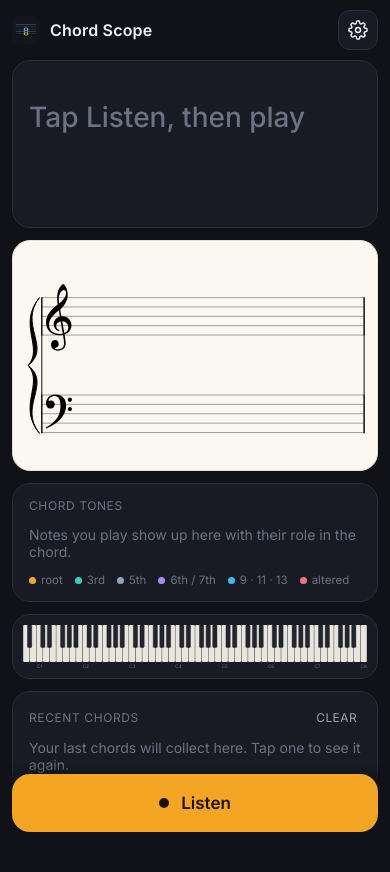
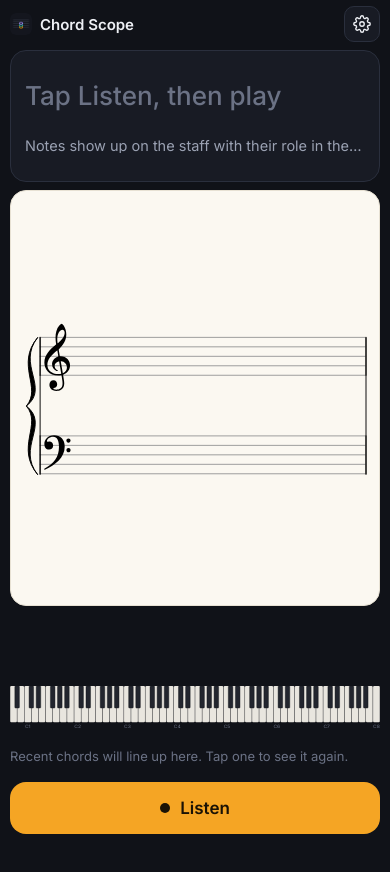
Before and after one commit to slackwater-builds/chord-scope, a plain HTML site: page index.html in a window 390 px wide. After the commit the page ends 844 px from the top, so only its background shows below. Drawn offline with Linux system fonts and the light colour scheme; a web font is replaced by a local one.

Commit message:
Fixed one-screen phone layout: no page resizing or zoom between chords
Co-Authored-By: Claude Opus 5.5 <noreply@anthropic.com>
Claude-Session: https://claude.ai/code/session_01UnBnwK7UMCWNSosJrYHXTq

```diff
--- a/index.html
+++ b/index.html
@@ -2,7 +2,7 @@
 <html lang="en">
 <head>
 <meta charset="utf-8">
-<meta name="viewport" content="width=device-width, initial-scale=1, viewport-fit=cover">
+<meta name="viewport" content="width=device-width, initial-scale=1, maximum-scale=1, viewport-fit=cover">
 <title>Chord Scope</title>
 <meta name="theme-color" content="#101218">
 <meta name="apple-mobile-web-app-capable" content="yes">
@@ -26,7 +26,6 @@
     --dim: #6b7285;
     --accent: #f5a524;
     --paper: #fbf8f1;
-    --ink: #1c1d22;
     --c-root: #f5a524;
     --c-third: #2dd4bf;
     --c-fifth: #94a3b8;
@@ -37,91 +36,117 @@
     --safe-b: env(safe-area-inset-bottom, 0px);
     --safe-l: env(safe-area-inset-left, 0px);
     --safe-r: env(safe-area-inset-right, 0px);
+    --gap: 8px;
   }
   * { box-sizing: border-box; -webkit-tap-highlight-color: transparent; }
-  html, body { margin: 0; background: var(--bg); color: var(--text); }
+  #app > * { min-width: 0; }
+  #chordName > span { flex: none; }
+  html, body { margin: 0; background: var(--bg); color: var(--text); width: 100%; overflow-x: hidden; }
+  html { -webkit-text-size-adjust: 100%; text-size-adjust: 100%; }
   body {
     font-family: Inter, system-ui, -apple-system, sans-serif;
-    min-height: 100dvh;
-    padding: calc(var(--safe-t) + 8px) calc(var(--safe-r) + 12px) calc(var(--safe-b) + 96px) calc(var(--safe-l) + 12px);
     -webkit-font-smoothing: antialiased;
     overscroll-behavior: none;
   }
   button { font: inherit; color: inherit; }
-  .music { font-family: Fraunces, 'Noto Music', Georgia, serif; }
 
-  header { display: flex; align-items: center; justify-content: space-between; height: 44px; margin-bottom: 8px; }
-  .brand { display: flex; align-items: center; gap: 10px; font-weight: 600; letter-spacing: .2px; }
-  .brand img { width: 28px; height: 28px; border-radius: 7px; }
-  .brand small { color: var(--dim); font-weight: 500; }
-  .iconbtn { background: var(--panel); border: 1px solid var(--line); width: 40px; height: 40px; border-radius: 12px; display: grid; place-items: center; cursor: pointer; }
-  .iconbtn svg { width: 20px; height: 20px; }
+  /* ---------- one fixed screen: nothing moves when the chord changes ---------- */
+  #app {
+    height: 100vh; height: 100dvh;
+    display: flex; flex-direction: column; gap: var(--gap);
+    padding: calc(var(--safe-t) + 6px) calc(var(--safe-r) + 10px) calc(var(--safe-b) + 10px) calc(var(--safe-l) + 10px);
+    max-width: 640px; margin: 0 auto; overflow: hidden;
+  }
+  header { flex: none; display: flex; align-items: center; justify-content: space-between; height: 36px; }
+  .brand { display: flex; align-items: center; gap: 8px; font-weight: 600; font-size: 15px; }
+  .brand img { width: 22px; height: 22px; border-radius: 6px; }
+  #badge { font-size: 11px; letter-spacing: .6px; text-transform: uppercase; color: var(--dim); margin-left: auto; margin-right: 10px; }
+  #badge.live { color: #ef4444; }
+  .iconbtn { background: var(--panel); border: 1px solid var(--line); width: 36px; height: 36px; border-radius: 10px; display: grid; place-items: center; cursor: pointer; flex: none; }
+  .iconbtn svg { width: 18px; height: 18px; }
 
-  main { display: grid; gap: 12px; grid-template-columns: 1fr; max-width: 1100px; margin: 0 auto; }
-  @media (min-width: 820px) and (orientation: landscape), (min-width: 980px) {
-    main { grid-template-columns: 1fr 1.15fr; align-items: start; }
-    .span2 { grid-column: 1 / -1; }
+  .card { background: var(--panel); border: 1px solid var(--line); border-radius: 16px; }
+
+  /* chord readout: fixed height, name auto-shrinks to fit one line */
+  #chordCard { flex: none; height: 132px; padding: 10px 14px; display: flex; flex-direction: column; justify-content: center; overflow: hidden; }
+  #chordCard.held #chordName { opacity: .5; }
+  #chordName {
+    height: 76px; display: flex; align-items: center; white-space: nowrap; overflow: hidden;
+    font-family: Fraunces, 'Noto Music', Georgia, serif; font-weight: 700; line-height: 1; font-size: 72px;
+    transition: opacity .3s;
   }
-  .card { background: var(--panel); border: 1px solid var(--line); border-radius: 18px; padding: 14px 16px; }
+  #chordName .racc { font-size: .62em; }
+  #chordName .qual { font-size: .52em; font-weight: 500; margin-left: .06em; align-self: flex-start; margin-top: .12em; color: #f7d9a3; }
+  #chordName .bass { font-size: .55em; font-weight: 500; margin-left: .12em; color: var(--muted); align-self: flex-end; margin-bottom: .08em; }
+  #chordName.empty { font-family: Inter, system-ui, sans-serif; font-weight: 500; color: var(--dim); }
+  .line { white-space: nowrap; overflow: hidden; text-overflow: ellipsis; height: 19px; line-height: 19px; }
+  #desc { color: var(--muted); font-size: 14.5px; margin-top: 4px; }
+  #alts { color: var(--dim); font-size: 12.5px; }
+  #alts b { color: var(--muted); font-weight: 500; }
 
-  /* chord readout */
-  #chordCard { min-height: 168px; display: flex; flex-direction: column; justify-content: center; position: relative; overflow: hidden; }
-  #chordCard.held .chordName { opacity: .55; }
-  #chordCard .badge { position: absolute; top: 12px; right: 14px; font-size: 11px; letter-spacing: .6px; text-transform: uppercase; color: var(--dim); }
-  .chordName { font-weight: 700; line-height: 1; display: flex; align-items: baseline; flex-wrap: wrap; transition: opacity .3s; font-size: clamp(56px, 19vw, 104px); }
-  .chordName .root { letter-spacing: -1px; }
-  .chordName .racc { font-size: .62em; margin-left: .02em; }
-  .chordName .qual { font-size: .5em; font-weight: 500; margin-left: .06em; transform: translateY(-.55em); display: inline-block; color: #f7d9a3; }
-  .chordName .bass { font-size: .55em; font-weight: 500; margin-left: .1em; color: var(--muted); }
-  .chordName.long { font-size: clamp(42px, 13vw, 80px); }
-  .chordName.xlong { font-size: clamp(34px, 10vw, 64px); }
-  .chordName.empty { font-size: 28px; font-weight: 500; color: var(--dim); font-family: Inter, system-ui, sans-serif; }
-  .desc { margin-top: 10px; color: var(--muted); font-size: 15px; min-height: 20px; }
-  .alts { margin-top: 6px; color: var(--dim); font-size: 13px; min-height: 18px; }
-  .alts b { color: var(--muted); font-weight: 500; }
+  /* staff takes all remaining height */
+  #staffCard { flex: 1 1 auto; min-height: 150px; background: var(--paper); border-color: #e7e1d3; padding: 4px; display: flex; overflow: hidden; }
+  #staff { flex: 1; display: flex; align-items: center; justify-content: center; overflow: hidden; }
+  #staff svg { display: block; width: 100%; height: 100%; }
 
-  /* staff */
-  #staffCard { background: var(--paper); border-color: #e7e1d3; padding: 6px 4px 2px; }
-  #staff svg { display: block; width: 100%; height: auto; }
+  /* chord tones: fixed two-row area */
+  #tones { flex: none; height: 64px; display: flex; flex-wrap: wrap; align-content: center; gap: 6px; overflow: hidden; padding: 0 2px; }
+  .tone { display: flex; align-items: baseline; gap: 5px; padding: 4px 9px; height: 28px; border-radius: 999px; background: var(--panel2); border: 1px solid var(--line); font-size: 13px; }
+  .tone::before { content: ''; width: 7px; height: 7px; border-radius: 50%; background: var(--c); align-self: center; }
+  .tone .fn { font-weight: 600; font-family: Fraunces, 'Noto Music', serif; font-size: 15px; }
+  .tone .nm { color: var(--muted); font-size: 12px; }
+  .muted { color: var(--dim); font-size: 13px; }
 
-  /* tones */
-  #tones { display: flex; flex-wrap: wrap; gap: 8px; min-height: 40px; align-items: center; }
-  .tone { display: flex; align-items: baseline; gap: 6px; padding: 7px 11px; border-radius: 999px; background: var(--panel2); border: 1px solid var(--line); font-size: 15px; }
-  .tone .fn { font-weight: 600; font-family: Fraunces, 'Noto Music', serif; }
-  .tone .nm { color: var(--muted); font-size: 13px; }
-  .tone::before { content: ''; width: 8px; height: 8px; border-radius: 50%; background: var(--c); align-self: center; }
-  .legend { display: flex; flex-wrap: wrap; gap: 4px 12px; margin-top: 10px; font-size: 11.5px; color: var(--dim); }
-  .legend span::before { content: ''; display: inline-block; width: 7px; height: 7px; border-radius: 50%; background: var(--c); margin-right: 5px; }
-  .muted { color: var(--dim); font-size: 14px; }
+  #kbd { flex: none; height: 44px; }
+  #kbd svg { display: block; width: 100%; height: 100%; }
 
-  /* keyboard */
-  #kbdCard { padding: 10px 10px 8px; }
-  #kbd svg { display: block; width: 100%; height: auto; }
+  /* history: one scrolling line that can never widen the page */
+  #history { flex: none; height: 36px; display: flex; gap: 6px; overflow-x: auto; overflow-y: hidden; align-items: center; scrollbar-width: none; -webkit-overflow-scrolling: touch; }
+  #history::-webkit-scrollbar { display: none; }
+  .hchip { flex: 0 0 auto; height: 32px; background: var(--panel2); border: 1px solid var(--line); border-radius: 10px; padding: 0 10px; font-family: Fraunces, 'Noto Music', serif; font-size: 16px; cursor: pointer; white-space: nowrap; }
+  .hchip.on { border-color: var(--accent); color: var(--accent); }
+  #history .muted { white-space: nowrap; overflow: hidden; text-overflow: ellipsis; }
 
-  /* history */
-  #historyCard .row { display: flex; gap: 8px; overflow-x: auto; padding-bottom: 2px; scrollbar-width: none; }
-  #historyCard .row::-webkit-scrollbar { display: none; }
-  .hchip { flex: 0 0 auto; background: var(--panel2); border: 1px solid var(--line); border-radius: 12px; padding: 8px 12px; font-family: Fraunces, 'Noto Music', serif; font-size: 18px; cursor: pointer; white-space: nowrap; }
-  .hchip.on { border-color: var(--accent); color: var(--accent); }
-  .cardhead { display: flex; align-items: center; justify-content: space-between; margin-bottom: 10px; font-size: 12px; letter-spacing: .6px; text-transform: uppercase; color: var(--dim); }
-  .link { background: none; border: none; color: var(--muted); font-size: 12px; letter-spacing: .4px; text-transform: uppercase; cursor: pointer; padding: 4px; }
-
-  /* listen bar */
-  #bar { position: fixed; left: 0; right: 0; bottom: 0; padding: 10px calc(var(--safe-r) + 12px) calc(var(--safe-b) + 12px) calc(var(--safe-l) + 12px); background: linear-gradient(to top, var(--bg) 70%, rgba(16,18,24,0)); display: flex; justify-content: center; z-index: 5; }
-  #listen { width: min(520px, 100%); height: 58px; border-radius: 18px; border: none; cursor: pointer; background: var(--accent); color: #1a1205; font-weight: 600; font-size: 17px; display: flex; align-items: center; justify-content: center; gap: 12px; position: relative; overflow: hidden; }
+  #listen { flex: none; height: 52px; border-radius: 16px; border: none; cursor: pointer; background: var(--accent); color: #1a1205; font-weight: 600; font-size: 17px; display: flex; align-items: center; justify-content: center; gap: 10px; position: relative; overflow: hidden; }
   #listen.on { background: var(--panel2); color: var(--text); border: 1px solid var(--line); }
   #listen .meter { position: absolute; left: 0; bottom: 0; height: 4px; background: var(--accent); width: 0%; transition: width .06s linear; }
   #listen .dot { width: 10px; height: 10px; border-radius: 50%; background: #1a1205; }
   #listen.on .dot { background: #ef4444; animation: pulse 1.4s infinite; }
   @keyframes pulse { 0%, 100% { opacity: 1 } 50% { opacity: .35 } }
 
+  /* shorter phones in portrait: tighten so everything still fits */
+  @media (orientation: portrait) and (max-height: 640px) {
+    #chordCard { height: 108px; }
+    #chordName { height: 58px; }
+    #tones { height: 60px; }
+    #history { display: none; }
+    #staffCard { min-height: 120px; }
+    #listen { height: 48px; }
+  }
+
+  /* short screens (phone sideways): two columns */
+  @media (orientation: landscape) and (max-height: 600px) {
+    #app { max-width: none; display: grid; grid-template-columns: minmax(0, 1fr) minmax(0, 1.25fr); grid-template-rows: 36px 112px minmax(0, 1fr) 44px 52px; }
+    header { grid-column: 1 / -1; }
+    #chordCard { grid-column: 1; grid-row: 2; height: 112px; }
+    #chordName { height: 60px; }
+    #tones { grid-column: 1; grid-row: 3; height: auto; align-content: flex-start; }
+    #history { display: none; }
+    #staffCard { grid-column: 2; grid-row: 2 / 5; min-height: 0; }
+    #kbd { grid-column: 1; grid-row: 4; }
+    #listen { grid-column: 1 / -1; grid-row: 5; }
+    #tones { gap: 4px; }
+    .tone { height: 24px; padding: 2px 7px; font-size: 12px; }
+    .tone .fn { font-size: 13px; }
+  }
+
   /* settings sheet */
   #sheet { position: fixed; inset: 0; background: rgba(0,0,0,.5); display: none; z-index: 10; align-items: flex-end; justify-content: center; }
   #sheet.open { display: flex; }
-  #sheet .panel { background: var(--panel); border: 1px solid var(--line); border-radius: 22px 22px 0 0; width: min(560px, 100%); max-height: 86dvh; overflow: auto; padding: 18px 18px calc(var(--safe-b) + 18px); }
+  #sheet .panel { background: var(--panel); border: 1px solid var(--line); border-radius: 22px 22px 0 0; width: min(560px, 100%); max-height: 88dvh; overflow: auto; padding: 18px 18px calc(var(--safe-b) + 18px); }
   #sheet h2 { margin: 0 0 6px; font-size: 18px; }
   .set { padding: 14px 0; border-bottom: 1px solid var(--line); }
-  .set:last-child { border-bottom: none; }
+  .set:last-of-type { border-bottom: none; }
   .set label { display: block; font-weight: 500; margin-bottom: 4px; }
   .set .hint { color: var(--dim); font-size: 13px; margin-top: 4px; line-height: 1.35; }
   .seg { display: flex; flex-wrap: wrap; gap: 6px; margin-top: 8px; }
@@ -129,46 +154,41 @@
   .seg button.on { border-color: var(--accent); color: var(--accent); }
   input[type=range] { width: 100%; accent-color: var(--accent); margin-top: 8px; }
   .switch { display: flex; align-items: center; justify-content: space-between; gap: 12px; }
-  .switch input { width: 46px; height: 26px; accent-color: var(--accent); }
-  .done { margin-top: 14px; width: 100%; height: 48px; border-radius: 14px; border: none; background: var(--accent); color: #1a1205; font-weight: 600; font-size: 16px; cursor: pointer; }
-  #toast { position: fixed; left: 50%; transform: translateX(-50%); bottom: calc(var(--safe-b) + 88px); background: #2b1d1d; color: #fecaca; border: 1px solid #7f1d1d; padding: 10px 14px; border-radius: 12px; font-size: 14px; max-width: 92vw; display: none; z-index: 20; }
+  .switch input { width: 46px; height: 26px; accent-color: var(--accent); flex: none; }
+  .legend { display: flex; flex-wrap: wrap; gap: 6px 14px; margin-top: 8px; font-size: 13px; color: var(--muted); }
+  .legend span::before { content: ''; display: inline-block; width: 8px; height: 8px; border-radius: 50%; background: var(--c); margin-right: 6px; }
+  .btnrow { display: flex; gap: 10px; margin-top: 14px; }
+  .done { flex: 1; height: 48px; border-radius: 14px; border: none; background: var(--accent); color: #1a1205; font-weight: 600; font-size: 16px; cursor: pointer; }
+  .ghost { height: 48px; border-radius: 14px; border: 1px solid var(--line); background: var(--panel2); padding: 0 16px; cursor: pointer; font-size: 15px; }
+  #toast { position: fixed; left: 50%; transform: translateX(-50%); bottom: calc(var(--safe-b) + 76px); background: #2b1d1d; color: #fecaca; border: 1px solid #7f1d1d; padding: 10px 14px; border-radius: 12px; font-size: 14px; width: max-content; max-width: 92vw; display: none; z-index: 20; }
 </style>
 </head>
 <body>
-<header>
-  <div class="brand"><img src="icon-192.png" alt=""><span>Chord Scope</span></div>
-  <button class="iconbtn" id="openSettings" aria-label="Settings">
-    <svg viewBox="0 0 24 24" fill="none" stroke="currentColor" stroke-width="1.8" stroke-linecap="round" stroke-linejoin="round"><circle cx="12" cy="12" r="3"/><path d="M19.4 15a1.65 1.65 0 0 0 .33 1.82l.06.06a2 2 0 1 1-2.83 2.83l-.06-.06a1.65 1.65 0 0 0-1.82-.33 1.65 1.65 0 0 0-1 1.51V21a2 2 0 1 1-4 0v-.09A1.65 1.65 0 0 0 9 19.4a1.65 1.65 0 0 0-1.82.33l-.06.06a2 2 0 1 1-2.83-2.83l.06-.06A1.65 1.65 0 0 0 4.68 15a1.65 1.65 0 0 0-1.51-1H3a2 2 0 1 1 0-4h.09A1.65 1.65 0 0 0 4.6 9a1.65 1.65 0 0 0-.33-1.82l-.06-.06a2 2 0 1 1 2.83-2.83l.06.06A1.65 1.65 0 0 0 9 4.68a1.65 1.65 0 0 0 1-1.51V3a2 2 0 1 1 4 0v.09a1.65 1.65 0 0 0 1 1.51 1.65 1.65 0 0 0 1.82-.33l.06-.06a2 2 0 1 1 2.83 2.83l-.06.06A1.65 1.65 0 0 0 19.4 9a1.65 1.65 0 0 0 1.51 1H21a2 2 0 1 1 0 4h-.09a1.65 1.65 0 0 0-1.51 1z"/></svg>
-  </button>
-</header>
+<div id="app">
+  <header>
+    <div class="brand"><img src="icon-192.png" alt=""><span>Chord Scope</span></div>
+    <span id="badge"></span>
+    <button class="iconbtn" id="openSettings" aria-label="Settings">
+      <svg viewBox="0 0 24 24" fill="none" stroke="currentColor" stroke-width="1.8" stroke-linecap="round" stroke-linejoin="round"><circle cx="12" cy="12" r="3"/><path d="M19.4 15a1.65 1.65 0 0 0 .33 1.82l.06.06a2 2 0 1 1-2.83 2.83l-.06-.06a1.65 1.65 0 0 0-1.82-.33 1.65 1.65 0 0 0-1 1.51V21a2 2 0 1 1-4 0v-.09A1.65 1.65 0 0 0 9 19.4a1.65 1.65 0 0 0-1.82.33l-.06.06a2 2 0 1 1-2.83-2.83l.06-.06A1.65 1.65 0 0 0 4.68 15a1.65 1.65 0 0 0-1.51-1H3a2 2 0 1 1 0-4h.09A1.65 1.65 0 0 0 4.6 9a1.65 1.65 0 0 0-.33-1.82l-.06-.06a2 2 0 1 1 2.83-2.83l.06.06A1.65 1.65 0 0 0 9 4.68a1.65 1.65 0 0 0 1-1.51V3a2 2 0 1 1 4 0v.09a1.65 1.65 0 0 0 1 1.51 1.65 1.65 0 0 0 1.82-.33l.06-.06a2 2 0 1 1 2.83 2.83l-.06.06A1.65 1.65 0 0 0 19.4 9a1.65 1.65 0 0 0 1.51 1H21a2 2 0 1 1 0 4h-.09a1.65 1.65 0 0 0-1.51 1z"/></svg>
+    </button>
+  </header>
 
-<main>
   <section class="card" id="chordCard">
-    <div class="badge" id="badge"></div>
-    <div class="chordName music empty" id="chordName">Tap Listen, then play</div>
-    <div class="desc" id="desc"></div>
-    <div class="alts" id="alts"></div>
+    <div id="chordName" class="empty">Tap Listen, then play</div>
+    <div class="line" id="desc"></div>
+    <div class="line" id="alts"></div>
   </section>
 
   <section class="card" id="staffCard"><div id="staff"></div></section>
 
-  <section class="card">
-    <div class="cardhead"><span>Chord tones</span></div>
-    <div id="tones"><span class="muted">Notes you play show up here with their role in the chord.</span></div>
-    <div class="legend">
-      <span style="--c:var(--c-root)">root</span><span style="--c:var(--c-third)">3rd</span><span style="--c:var(--c-fifth)">5th</span><span style="--c:var(--c-seventh)">6th / 7th</span><span style="--c:var(--c-ext)">9 · 11 · 13</span><span style="--c:var(--c-alt)">altered</span>
-    </div>
-  </section>
+  <div id="tones"></div>
 
-  <section class="card" id="kbdCard"><div id="kbd"></div></section>
+  <div id="kbd"></div>
 
-  <section class="card span2" id="historyCard">
-    <div class="cardhead"><span>Recent chords</span><button class="link" id="clearHist">Clear</button></div>
-    <div class="row" id="history"><span class="muted">Your last chords will collect here. Tap one to see it again.</span></div>
-  </section>
-</main>
+  <div id="history"></div>
 
-<div id="bar"><button id="listen"><span class="dot"></span><span id="listenLabel">Listen</span><span class="meter" id="meter"></span></button></div>
+  <button id="listen"><span class="dot"></span><span id="listenLabel">Listen</span><span class="meter" id="meter"></span></button>
+</div>
 <div id="toast"></div>
 
 <div id="sheet">
@@ -205,7 +225,13 @@
       <input type="range" id="a4" min="430" max="450" step="0.5">
       <div class="hint">Leave this at 440 for a digital piano. Change it only if an acoustic piano is tuned sharp or flat.</div>
     </div>
-    <button class="done" id="closeSettings">Done</button>
+    <div class="set">
+      <label>Color key</label>
+      <div class="legend">
+        <span style="--c:var(--c-root)">root</span><span style="--c:var(--c-third)">3rd</span><span style="--c:var(--c-fifth)">5th</span><span style="--c:var(--c-seventh)">6th / 7th</span><span style="--c:var(--c-ext)">9 · 11 · 13</span><span style="--c:var(--c-alt)">altered</span>
+      </div>
+    </div>
+    <div class="btnrow"><button class="ghost" id="clearHist">Clear recent chords</button><button class="done" id="closeSettings">Done</button></div>
   </div>
 </div>
 
@@ -309,19 +335,23 @@
     const card = $('chordCard');
     card.classList.toggle('held', !!(show && show.held && !viewing));
     $('badge').textContent = viewing ? 'from history' : (show && show.held ? 'last chord' : (listening ? 'live' : ''));
+    const badge = $('badge');
+    badge.className = !viewing && show && !show.held && listening ? 'live' : '';
     if (!r) {
-      name.className = 'chordName music empty';
+      name.className = 'empty';
       name.textContent = listening ? 'Listening…' : 'Tap Listen, then play';
-      $('desc').textContent = listening ? 'Play a chord and let it ring for a moment.' : '';
+      fitName(26);
+      $('desc').textContent = listening ? 'Play a chord and let it ring for a moment.' : 'Notes show up on the staff with their role in the chord.';
       $('alts').textContent = '';
-      $('tones').innerHTML = '<span class="muted">Notes you play show up here with their role in the chord.</span>';
+      $('tones').innerHTML = '';
       drawStaff([]);
       drawKeyboard([]);
       return;
     }
     const ch = chordHTML(r);
-    name.className = 'chordName music' + (ch.len > 9 ? ' xlong' : ch.len > 6 ? ' long' : '');
+    name.className = '';
     name.innerHTML = ch.html;
+    fitName(Math.round($('chordName').clientHeight));
     $('desc').textContent = describe(r);
     $('alts').innerHTML = r.alternates && r.alternates.length ? '<b>Also reads as</b>  ' + r.alternates.map(escapeHTML).join('  ·  ') : '';
     $('tones').innerHTML = r.tones.map(t => {
@@ -332,6 +362,16 @@
     drawKeyboard(r.tones);
   }
   const accStr = a => ({ '-2': 'bb', '-1': 'b', '0': '', '1': '#', '2': '##' }[a]);
+
+  // shrink the chord name until it fits on one line (so the layout never changes size)
+  function fitName(max) {
+    const el = $('chordName');
+    let size = max;
+    el.style.fontSize = size + 'px';
+    while (el.scrollWidth > el.clientWidth + 1 && size > 24) { size -= 2; el.style.fontSize = size + 'px'; }
+  }
+  let rT = null;
+  window.addEventListener('resize', () => { clearTimeout(rT); rT = setTimeout(render, 120); });
 
   // ---------- grand staff (VexFlow) ----------
   function drawStaff(tones) {
@@ -345,7 +385,8 @@
     const svg = el.querySelector('svg');
     svg.setAttribute('viewBox', `0 0 ${W} ${H}`);
     svg.removeAttribute('width'); svg.removeAttribute('height');
-    svg.style.width = '100%'; svg.style.height = 'auto';
+    svg.setAttribute('preserveAspectRatio', 'xMidYMid meet');
+    svg.style.width = '100%'; svg.style.height = '100%';
     const key = S.key === 'auto' ? 'C' : S.key;
     const x0 = 26, sw = W - x0 - 10;
     const treble = new VF.Stave(x0, 14, sw);
@@ -393,7 +434,7 @@
     for (let m = 21; m <= 108; m++) if (!isBlack(m)) whites.push(m);
     const ww = 10, wh = 56, bw = 6.4, bh = 34;
     const W = whites.length * ww;
-    let s = `<svg viewBox="0 0 ${W} ${wh + 12}" xmlns="http://www.w3.org/2000/svg">`;
+    let s = `<svg viewBox="0 0 ${W} ${wh + 12}" preserveAspectRatio="none" xmlns="http://www.w3.org/2000/svg">`;
     const xOf = {};
     whites.forEach((m, i) => {
       xOf[m] = i * ww;
@@ -421,8 +462,9 @@
   }
   function renderHistory() {
     const el = $('history');
-    if (!history.length) { el.innerHTML = '<span class="muted">Your last chords will collect here. Tap one to see it again.</span>'; return; }
+    if (!history.length) { el.innerHTML = '<span class="muted">Recent chords will line up here. Tap one to see it again.</span>'; return; }
     el.innerHTML = history.map((h, i) => `<button class="hchip${viewing === h ? ' on' : ''}" data-i="${i}">${escapeHTML(h.result.name)}</button>`).reverse().join('');
+    el.scrollLeft = 0;
   }
   $('history').addEventListener('click', e => {
     const b = e.target.closest('.hchip');
@@ -431,7 +473,7 @@
     viewing = viewing === h ? null : h;
     renderHistory(); render();
   });
-  $('clearHist').addEventListener('click', () => { history = []; viewing = null; renderHistory(); render(); });
+  $('clearHist').addEventListener('click', () => { history = []; viewing = null; renderHistory(); render(); $('sheet').classList.remove('open'); });
 
   // ---------- audio ----------
   let listening = false, actx = null, stream = null, analyser = null, det = null, tracker = null, timer = null, buf = null, wakeLock = null;
@@ -588,6 +630,7 @@
   window.__chordscope = { show: notes => feed(notes, true), settings: S };
 
   refreshSettings();
+  renderHistory();
   render();
   if (document.fonts && document.fonts.ready) document.fonts.ready.then(render);
 })();
```
